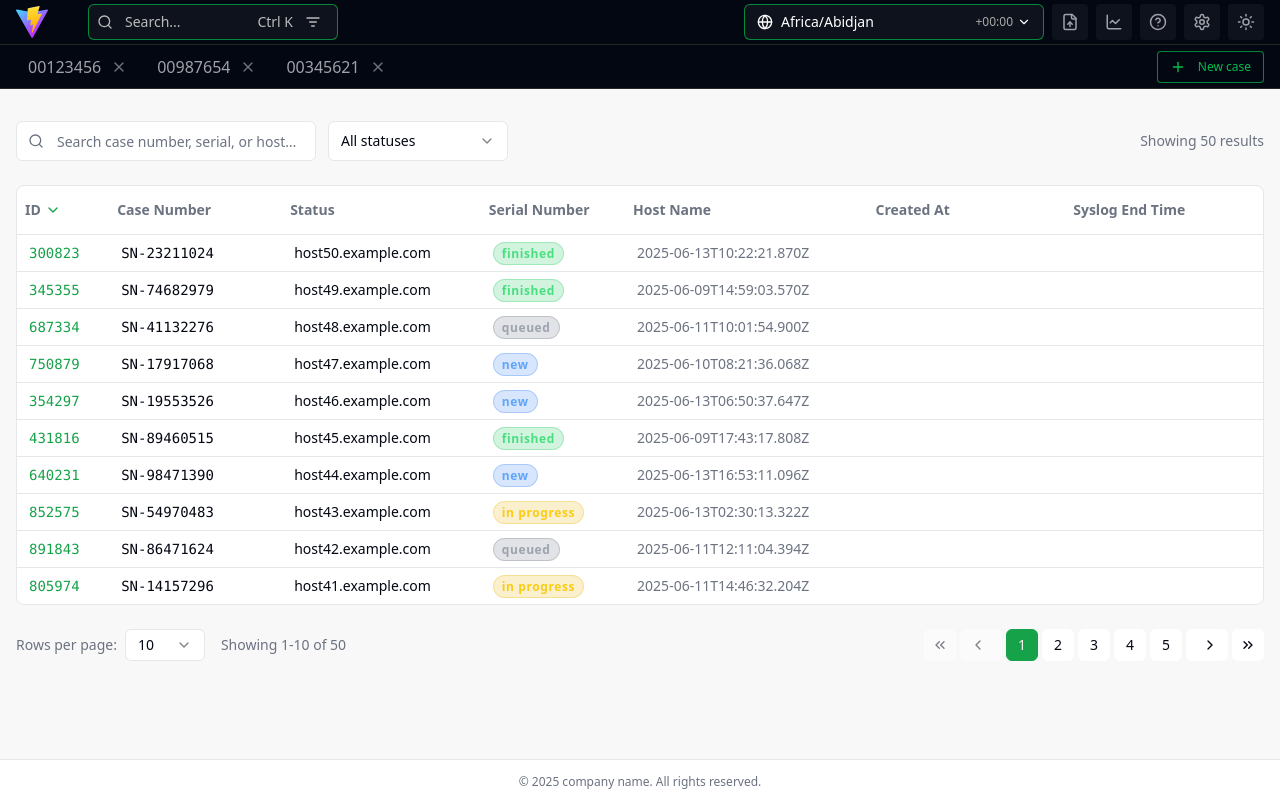
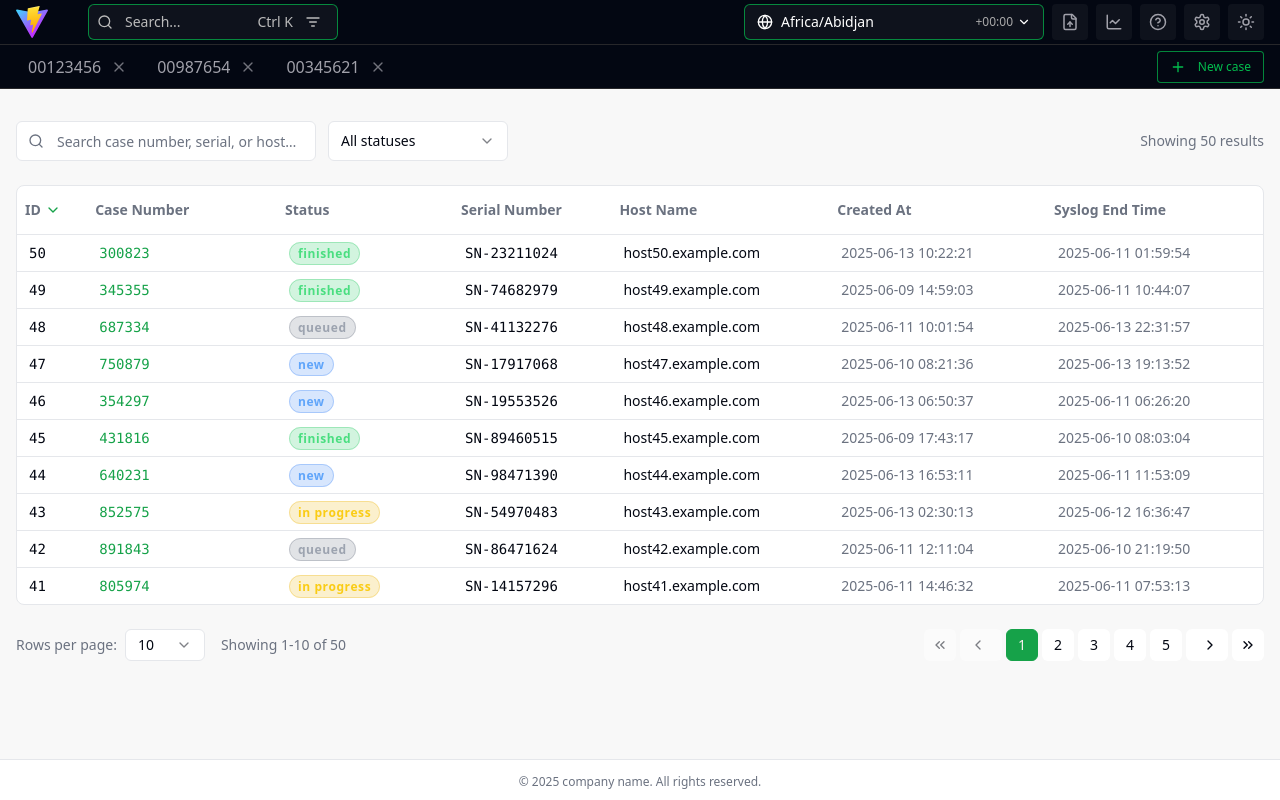
Before and after one commit to prijinprakash/support-log-analytics, a React (Vite) app: page / in a window 1280 px wide. Built offline with nearby package versions, Linux system fonts and the light colour scheme.

Commit message:
Fix build errors
Fixes type error in CasesTable.tsx.

```diff
--- a/src/components/CasesTableRow.tsx
+++ b/src/components/CasesTableRow.tsx
@@ -2,25 +2,27 @@
 import { TableCell, TableRow } from "@/components/ui/table";
 import { CaseStatusBadge } from "./CaseStatusBadge";
 import { useState } from "react";
-import PageLoader from "./PageLoader";
+import moment from "moment-timezone";
 
 type CaseStatus = "new" | "in progress" | "queued" | "finished";
 
 interface Case {
-  id: string;
+  id: number;
+  uuid: string;
   caseNumber: string;
+  status: CaseStatus;
   serialNumber: string;
   hostName: string;
-  status: CaseStatus;
-  createdAt: string;
-  updatedAt: string;
+  createdAt: string; // ISO string
+  syslogEndTime: string; // ISO string
 }
 
 interface CasesTableRowProps {
   case: Case;
+  timezone: string;
 }
 
-const CasesTableRow: React.FC<CasesTableRowProps> = ({ case: caseItem }) => {
+const CasesTableRow: React.FC<CasesTableRowProps> = ({ case: caseItem, timezone }) => {
   const [isLoading, setIsLoading] = useState(false);
 
   const handleCaseNumberClick = async () => {
@@ -37,8 +39,13 @@ const CasesTableRow: React.FC<CasesTableRowProps> = ({ case: caseItem }) => {
     setIsLoading(false);
   };
 
+  const formatDateTime = (isoString: string) => {
+    return moment(isoString).tz(timezone).format('YYYY-MM-DD HH:mm:ss');
+  };
+
   return (
     <TableRow className="hover:bg-muted/50 dark:hover:bg-muted/50">
+      <TableCell className="px-3 py-2 font-mono">{caseItem.id}</TableCell>
       <TableCell className="px-3 py-2 font-mono">
         <button
           onClick={handleCaseNumberClick}
@@ -55,13 +62,13 @@ const CasesTableRow: React.FC<CasesTableRowProps> = ({ case: caseItem }) => {
           )}
         </button>
       </TableCell>
-      <TableCell className="px-3 py-2 font-mono">{caseItem.serialNumber}</TableCell>
-      <TableCell className="px-3 py-2">{caseItem.hostName}</TableCell>
       <TableCell className="px-3 py-2">
         <CaseStatusBadge status={caseItem.status} />
       </TableCell>
-      <TableCell className="px-3 py-2 text-muted-foreground">{caseItem.createdAt}</TableCell>
-      <TableCell className="px-3 py-2 text-muted-foreground">{caseItem.updatedAt}</TableCell>
+      <TableCell className="px-3 py-2 font-mono">{caseItem.serialNumber}</TableCell>
+      <TableCell className="px-3 py-2">{caseItem.hostName}</TableCell>
+      <TableCell className="px-3 py-2 text-muted-foreground">{formatDateTime(caseItem.createdAt)}</TableCell>
+      <TableCell className="px-3 py-2 text-muted-foreground">{formatDateTime(caseItem.syslogEndTime)}</TableCell>
     </TableRow>
   );
 };
```
